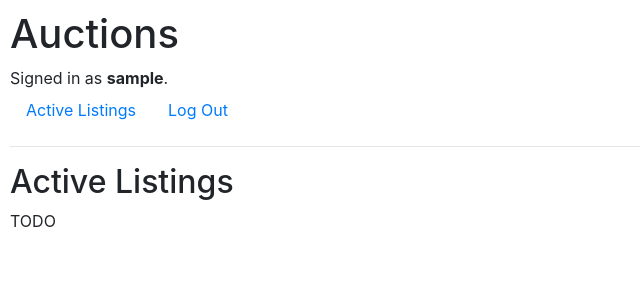
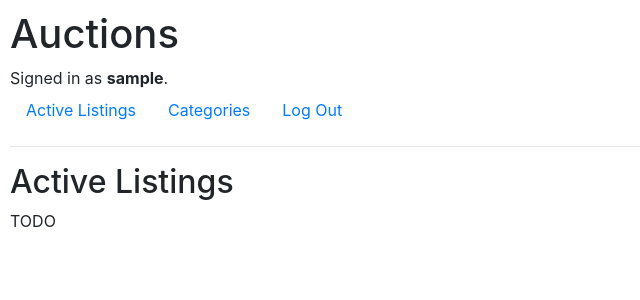
Before and after one commit to dsarra1018/Commerce, a Django app: page / in a window 1280 px wide. Shown: the top 300 px of the page, without its empty margins (0-640 px from the left). Run offline with Django 3.2, Linux system fonts and the light colour scheme; the visitor is signed in with stand-in values (Sample User, id 1); some libraries are stand-ins or nearby versions.

Commit message:
Add categories to nav

```diff
--- a/commerce/auctions/templates/auctions/layout.html
+++ b/commerce/auctions/templates/auctions/layout.html
@@ -22,6 +22,9 @@
                     <a class="nav-link" href="{% url 'index' %}">Active Listings<a>
                 </li>
                 <li class="nav-item">
+                    <a class="nav-link" href="#">Categories<a>
+                </li>
+                <li class="nav-item">
                     <a class="nav-link" href="{% url 'logout' %}">Log Out</a>
                 </li>
             {% else %}
```
